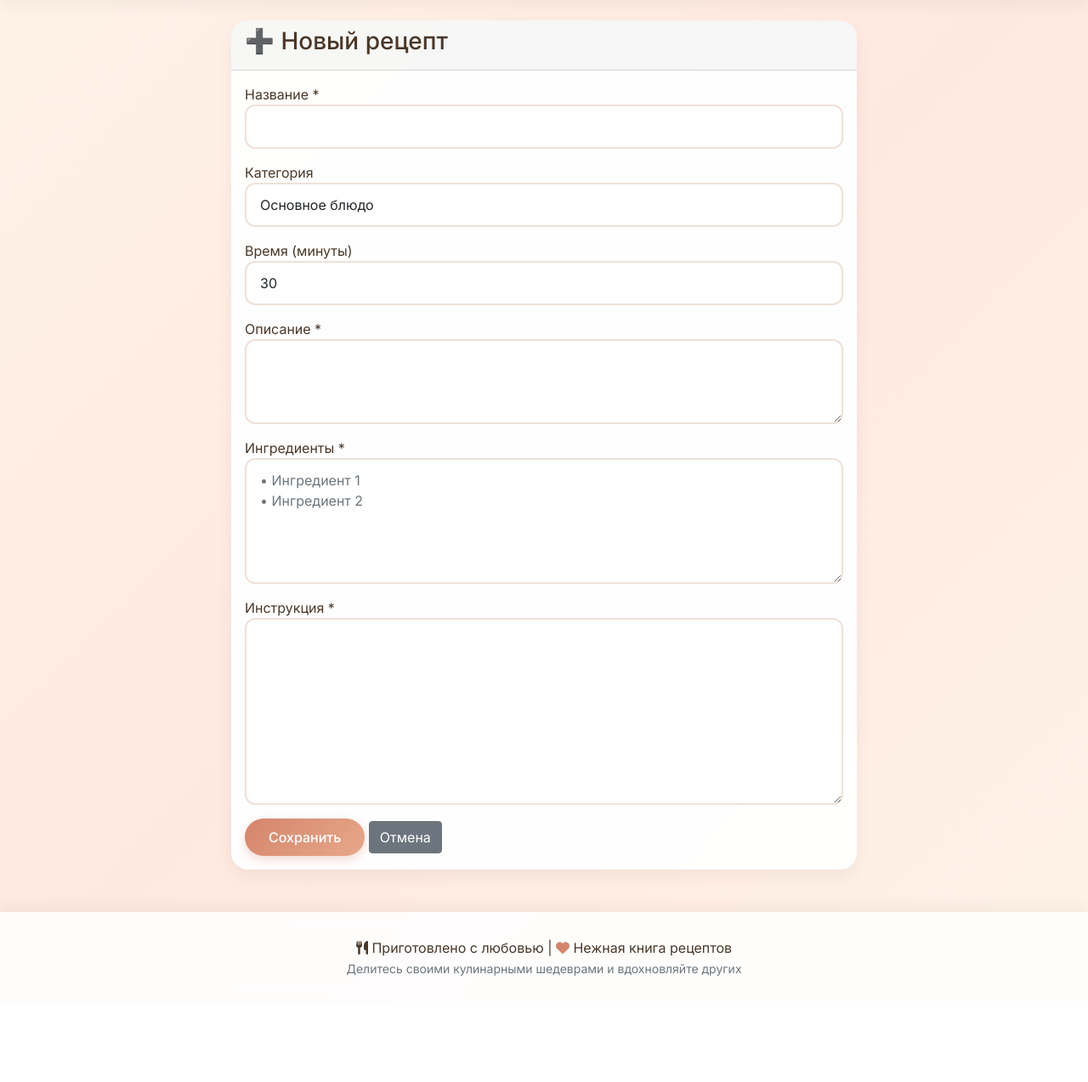
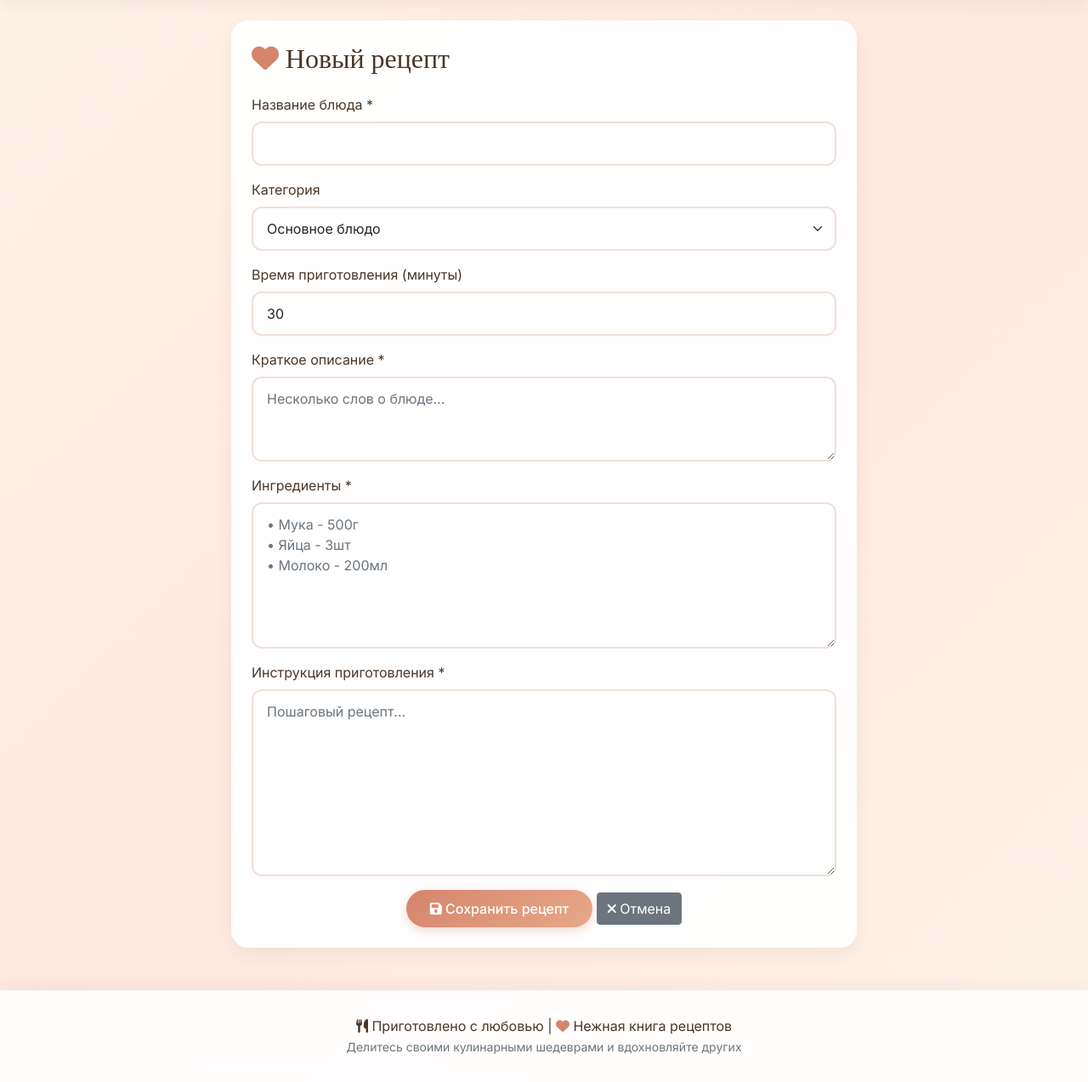
Before and after one commit to Huylo219/recipe, a Flask app: page /add in a window 1280 px wide. Shown: the part 85-1358 px from the top of the page at 85% size. Before the commit the page ends 1233 px from the top, so only its background shows below. Run offline with Flask 3, Linux system fonts and the light colour scheme.

Commit message:
Update add_recipe.html

```diff
--- a/templates/add_recipe.html
+++ b/templates/add_recipe.html
@@ -1,46 +1,56 @@
 {% extends "base.html" %}
+
+{% block title %}Добавить рецепт{% endblock %}
 
 {% block content %}
 <div class="row justify-content-center">
     <div class="col-md-8">
-        <div class="card">
-            <div class="card-header">
-                <h3>➕ Новый рецепт</h3>
-            </div>
-            <div class="card-body">
+        <div class="card animate-fade-in">
+            <div class="card-body p-4">
+                <h2 class="mb-4" style="font-family: 'Playfair Display', serif;">
+                    <i class="fas fa-heart" style="color: #d4856b;"></i> Новый рецепт
+                </h2>
+
                 <form method="POST">
                     <div class="mb-3">
-                        <label>Название *</label>
+                        <label class="form-label">Название блюда *</label>
                         <input type="text" name="title" class="form-control" required>
                     </div>
                     <div class="mb-3">
-                        <label>Категория</label>
-                        <select name="category" class="form-control">
+                        <label class="form-label">Категория</label>
+                        <select name="category" class="form-select">
                             <option>Основное блюдо</option>
                             <option>Закуска</option>
                             <option>Суп</option>
                             <option>Салат</option>
                             <option>Десерт</option>
+                            <option>Напиток</option>
                         </select>
                     </div>
                     <div class="mb-3">
-                        <label>Время (минуты)</label>
+                        <label class="form-label">Время приготовления (минуты)</label>
                         <input type="number" name="prep_time" class="form-control" value="30">
                     </div>
                     <div class="mb-3">
-                        <label>Описание *</label>
-                        <textarea name="description" class="form-control" rows="3" required></textarea>
+                        <label class="form-label">Краткое описание *</label>
+                        <textarea name="description" class="form-control" rows="3" required placeholder="Несколько слов о блюде..."></textarea>
                     </div>
                     <div class="mb-3">
-                        <label>Ингредиенты *</label>
-                        <textarea name="ingredients" class="form-control" rows="5" required placeholder="• Ингредиент 1&#10;• Ингредиент 2"></textarea>
+                        <label class="form-label">Ингредиенты *</label>
+                        <textarea name="ingredients" class="form-control" rows="6" required placeholder="• Мука - 500г&#10;• Яйца - 3шт&#10;• Молоко - 200мл"></textarea>
                     </div>
                     <div class="mb-3">
-                        <label>Инструкция *</label>
-                        <textarea name="instructions" class="form-control" rows="8" required></textarea>
+                        <label class="form-label">Инструкция приготовления *</label>
+                        <textarea name="instructions" class="form-control" rows="8" required placeholder="Пошаговый рецепт..."></textarea>
                     </div>
-                    <button type="submit" class="btn btn-primary">Сохранить</button>
-                    <a href="{{ url_for('index') }}" class="btn btn-secondary">Отмена</a>
+                    <div class="text-center">
+                        <button type="submit" class="btn btn-primary">
+                            <i class="fas fa-save"></i> Сохранить рецепт
+                        </button>
+                        <a href="{{ url_for('index') }}" class="btn btn-secondary">
+                            <i class="fas fa-times"></i> Отмена
+                        </a>
+                    </div>
                 </form>
             </div>
         </div>
```
